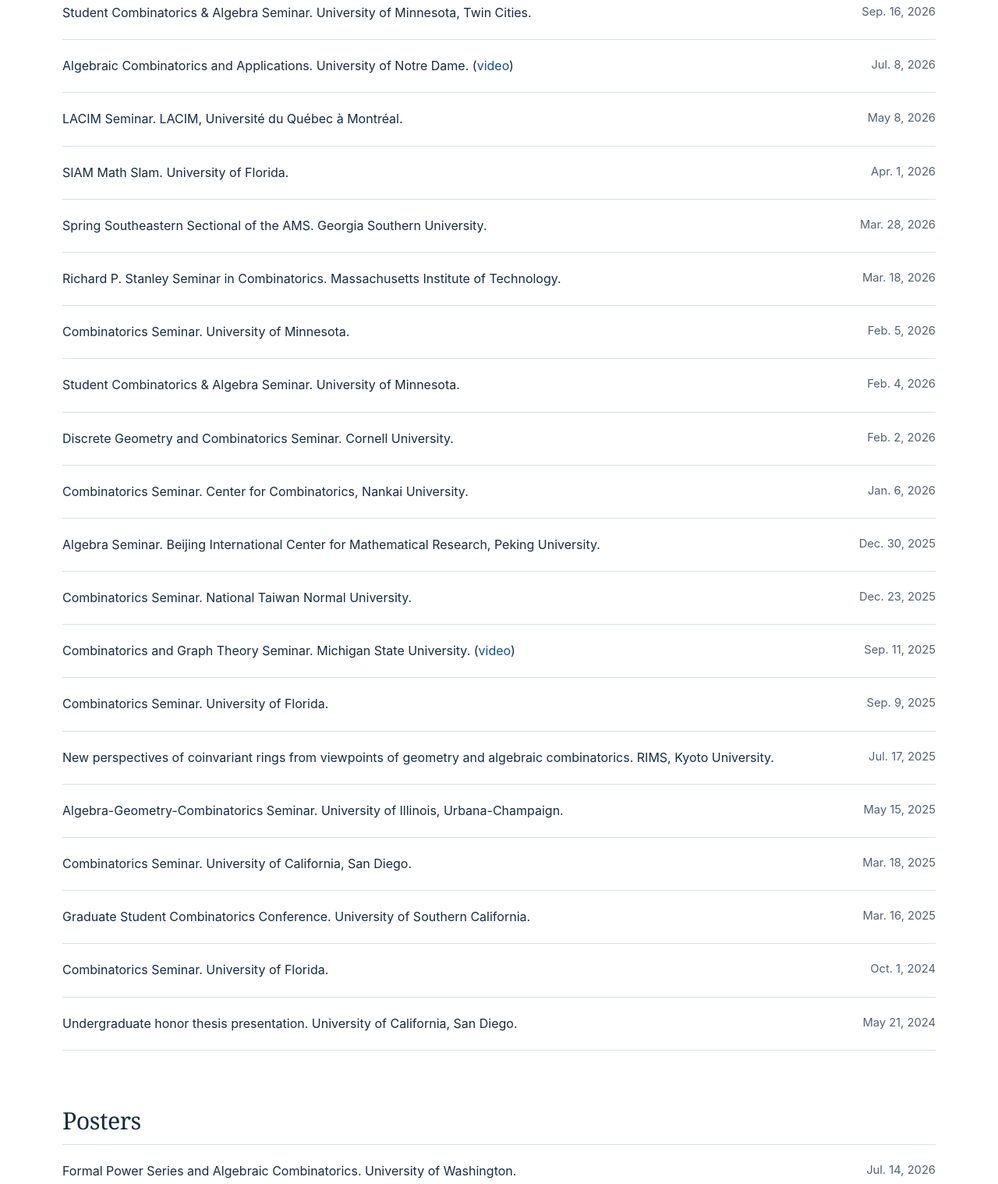
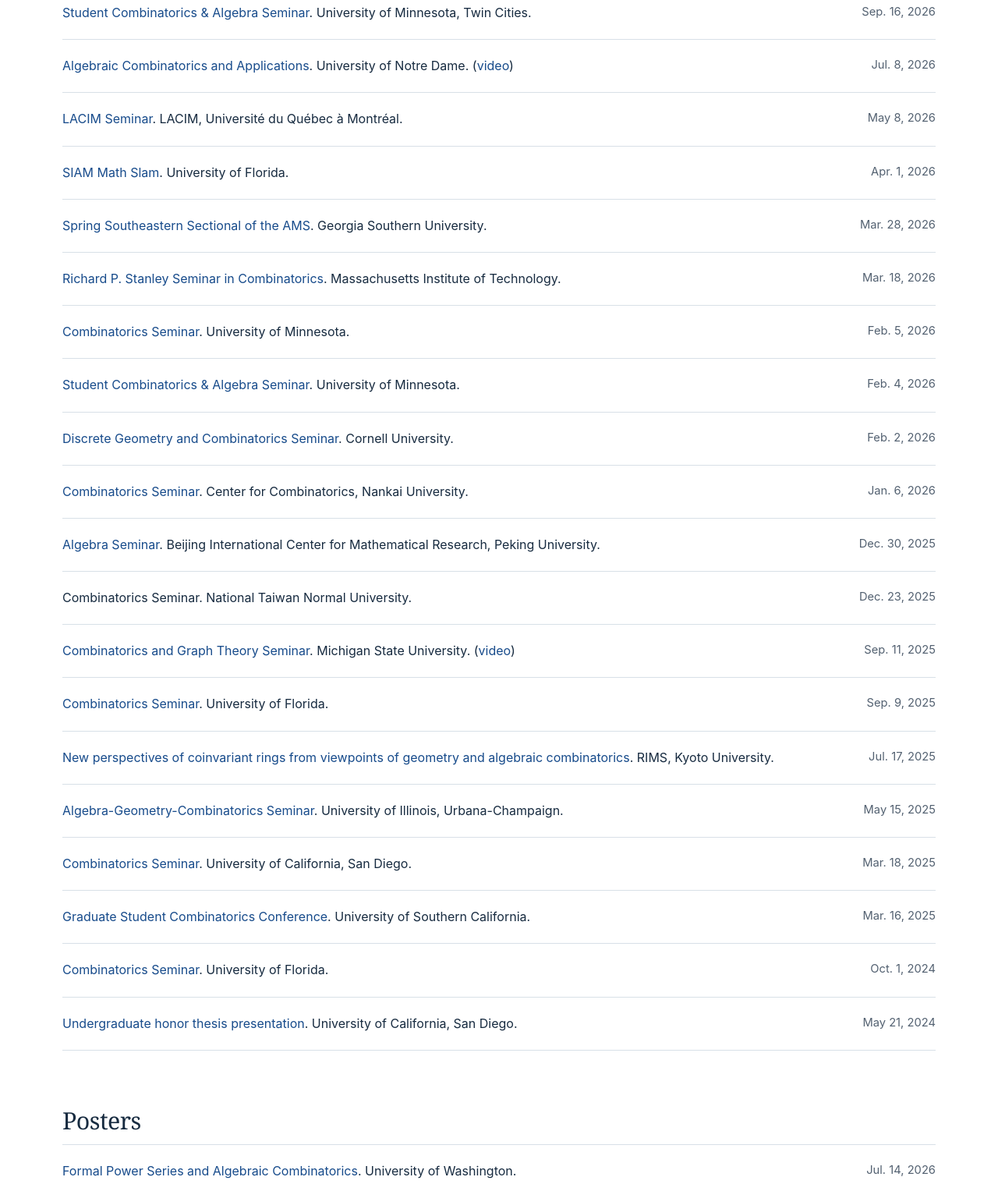
Before and after one commit to jackchoumath/jackchoumath.github.io, a plain HTML site: page talks.html in a window 1280 px wide. Shown: the part 591-2109 px from the top of the page at 78% size. Drawn offline with Linux system fonts and the light colour scheme.

Commit message:
Add official links to talks

```diff
--- a/talks.html
+++ b/talks.html
@@ -64,34 +64,34 @@
     <section class="talk-group" aria-labelledby="upcoming-title">
       <div class="section-heading"><h2 id="upcoming-title">Upcoming talks</h2></div>
       <ul class="talk-list">
-        <li><span>Crystals, Schubert calculus, and Beyond. Joint Mathematics Meetings.</span><time datetime="2027-01-12">Jan. 12, 2027</time></li>
-        <li><span>Combinatorics Seminar. University of Kansas.</span><time datetime="2026-10-23">Oct. 23, 2026</time></li>
+        <li><span><a href="https://meetings.ams.org/math/jmm2027/meetingapp.cgi/Session/18067">Crystals, Schubert calculus, and Beyond</a>. Joint Mathematics Meetings.</span><time datetime="2027-01-12">Jan. 12, 2027</time></li>
+        <li><span><a href="https://math.ku.edu/seminars-fall-2026">Combinatorics Seminar</a>. University of Kansas.</span><time datetime="2026-10-23">Oct. 23, 2026</time></li>
       </ul>
     </section>
 
     <section class="talk-group" aria-labelledby="past-title">
       <div class="section-heading"><h2 id="past-title">Past talks</h2></div>
       <ul class="talk-list">
-        <li><span>Student Combinatorics &amp; Algebra Seminar. University of Minnesota, Twin Cities.</span><time datetime="2026-09-16">Sep. 16, 2026</time></li>
-        <li><span>Algebraic Combinatorics and Applications. University of Notre Dame. (<a href="https://www.youtube.com/watch?v=9djZc-cgcRk">video</a>)</span><time datetime="2026-07-08">Jul. 8, 2026</time></li>
-        <li><span>LACIM Seminar. LACIM, Université du Québec à Montréal.</span><time datetime="2026-05-08">May 8, 2026</time></li>
-        <li><span>SIAM Math Slam. University of Florida.</span><time datetime="2026-04-01">Apr. 1, 2026</time></li>
-        <li><span>Spring Southeastern Sectional of the AMS. Georgia Southern University.</span><time datetime="2026-03-28">Mar. 28, 2026</time></li>
-        <li><span>Richard P. Stanley Seminar in Combinatorics. Massachusetts Institute of Technology.</span><time datetime="2026-03-18">Mar. 18, 2026</time></li>
-        <li><span>Combinatorics Seminar. University of Minnesota.</span><time datetime="2026-02-05">Feb. 5, 2026</time></li>
-        <li><span>Student Combinatorics &amp; Algebra Seminar. University of Minnesota.</span><time datetime="2026-02-04">Feb. 4, 2026</time></li>
-        <li><span>Discrete Geometry and Combinatorics Seminar. Cornell University.</span><time datetime="2026-02-02">Feb. 2, 2026</time></li>
-        <li><span>Combinatorics Seminar. Center for Combinatorics, Nankai University.</span><time datetime="2026-01-06">Jan. 6, 2026</time></li>
-        <li><span>Algebra Seminar. Beijing International Center for Mathematical Research, Peking University.</span><time datetime="2025-12-30">Dec. 30, 2025</time></li>
+        <li><span><a href="https://sites.google.com/umn.edu/umn-scas-seminar/home">Student Combinatorics &amp; Algebra Seminar</a>. University of Minnesota, Twin Cities.</span><time datetime="2026-09-16">Sep. 16, 2026</time></li>
+        <li><span><a href="https://sites.nd.edu/cmnd2026-thematic-program/">Algebraic Combinatorics and Applications</a>. University of Notre Dame. (<a href="https://www.youtube.com/watch?v=9djZc-cgcRk">video</a>)</span><time datetime="2026-07-08">Jul. 8, 2026</time></li>
+        <li><span><a href="https://lacim.uqam.ca/en/seminar.html">LACIM Seminar</a>. LACIM, Université du Québec à Montréal.</span><time datetime="2026-05-08">May 8, 2026</time></li>
+        <li><span><a href="https://siam.math.ufl.edu/math-slam/">SIAM Math Slam</a>. University of Florida.</span><time datetime="2026-04-01">Apr. 1, 2026</time></li>
+        <li><span><a href="https://meetings.ams.org/math/spring2026se/meetingapp.cgi">Spring Southeastern Sectional of the AMS</a>. Georgia Southern University.</span><time datetime="2026-03-28">Mar. 28, 2026</time></li>
+        <li><span><a href="https://math.mit.edu/combin/">Richard P. Stanley Seminar in Combinatorics</a>. Massachusetts Institute of Technology.</span><time datetime="2026-03-18">Mar. 18, 2026</time></li>
+        <li><span><a href="https://combinatoricsseminar.math.umn.edu/seminar-s26">Combinatorics Seminar</a>. University of Minnesota.</span><time datetime="2026-02-05">Feb. 5, 2026</time></li>
+        <li><span><a href="https://sites.google.com/umn.edu/umn-scas-seminar/home">Student Combinatorics &amp; Algebra Seminar</a>. University of Minnesota.</span><time datetime="2026-02-04">Feb. 4, 2026</time></li>
+        <li><span><a href="https://pi.math.cornell.edu/~webgeo/">Discrete Geometry and Combinatorics Seminar</a>. Cornell University.</span><time datetime="2026-02-02">Feb. 2, 2026</time></li>
+        <li><span><a href="https://cfc.nankai.edu.cn/2025/1231/c28104a587994/page.htm">Combinatorics Seminar</a>. Center for Combinatorics, Nankai University.</span><time datetime="2026-01-06">Jan. 6, 2026</time></li>
+        <li><span><a href="https://bicmr.pku.edu.cn/content/show/34-3827.html">Algebra Seminar</a>. Beijing International Center for Mathematical Research, Peking University.</span><time datetime="2025-12-30">Dec. 30, 2025</time></li>
         <li><span>Combinatorics Seminar. National Taiwan Normal University.</span><time datetime="2025-12-23">Dec. 23, 2025</time></li>
-        <li><span>Combinatorics and Graph Theory Seminar. Michigan State University. (<a href="https://users.math.msu.edu/group/combinatorics-graph-theory-seminar/chou.mp4">video</a>)</span><time datetime="2025-09-11">Sep. 11, 2025</time></li>
-        <li><span>Combinatorics Seminar. University of Florida.</span><time datetime="2025-09-09">Sep. 9, 2025</time></li>
-        <li><span>New perspectives of coinvariant rings from viewpoints of geometry and algebraic combinatorics. RIMS, Kyoto University.</span><time datetime="2025-07-17">Jul. 17, 2025</time></li>
-        <li><span>Algebra-Geometry-Combinatorics Seminar. University of Illinois, Urbana-Champaign.</span><time datetime="2025-05-15">May 15, 2025</time></li>
-        <li><span>Combinatorics Seminar. University of California, San Diego.</span><time datetime="2025-03-18">Mar. 18, 2025</time></li>
-        <li><span>Graduate Student Combinatorics Conference. University of Southern California.</span><time datetime="2025-03-16">Mar. 16, 2025</time></li>
-        <li><span>Combinatorics Seminar. University of Florida.</span><time datetime="2024-10-01">Oct. 1, 2024</time></li>
-        <li><span>Undergraduate honor thesis presentation. University of California, San Diego.</span><time datetime="2024-05-21">May 21, 2024</time></li>
+        <li><span><a href="https://users.math.msu.edu/group/combinatorics-graph-theory-seminar/previous.html">Combinatorics and Graph Theory Seminar</a>. Michigan State University. (<a href="https://users.math.msu.edu/group/combinatorics-graph-theory-seminar/chou.mp4">video</a>)</span><time datetime="2025-09-11">Sep. 11, 2025</time></li>
+        <li><span><a href="https://people.clas.ufl.edu/jesse-kim/combinatorics-seminar/">Combinatorics Seminar</a>. University of Florida.</span><time datetime="2025-09-09">Sep. 9, 2025</time></li>
+        <li><span><a href="https://sites.google.com/view/coinvariantrings2025">New perspectives of coinvariant rings from viewpoints of geometry and algebraic combinatorics</a>. RIMS, Kyoto University.</span><time datetime="2025-07-17">Jul. 17, 2025</time></li>
+        <li><span><a href="https://calendars.illinois.edu/detail/7684/33519204">Algebra-Geometry-Combinatorics Seminar</a>. University of Illinois, Urbana-Champaign.</span><time datetime="2025-05-15">May 15, 2025</time></li>
+        <li><span><a href="https://www.math.ucsd.edu/seminar/grothendieck-polynomials-inverse-fireworks-permutations">Combinatorics Seminar</a>. University of California, San Diego.</span><time datetime="2025-03-18">Mar. 18, 2025</time></li>
+        <li><span><a href="https://sites.google.com/usc.edu/gscc-2025/schedule">Graduate Student Combinatorics Conference</a>. University of Southern California.</span><time datetime="2025-03-16">Mar. 16, 2025</time></li>
+        <li><span><a href="https://combinatorics.math.ufl.edu/seminar/">Combinatorics Seminar</a>. University of Florida.</span><time datetime="2024-10-01">Oct. 1, 2024</time></li>
+        <li><span><a href="https://mathematicalsciences.ucsd.edu/news-events/news/honors-presentations-2024-0">Undergraduate honor thesis presentation</a>. University of California, San Diego.</span><time datetime="2024-05-21">May 21, 2024</time></li>
       </ul>
     </section>
 
@@ -100,7 +100,7 @@
         <h2 id="posters-title">Posters</h2>
       </div>
       <ul class="talk-list">
-        <li><span>Formal Power Series and Algebraic Combinatorics. University of Washington.</span><time datetime="2026-07-14">Jul. 14, 2026</time></li>
+        <li><span><a href="https://sites.math.washington.edu/fpsac2026/program/">Formal Power Series and Algebraic Combinatorics</a>. University of Washington.</span><time datetime="2026-07-14">Jul. 14, 2026</time></li>
       </ul>
     </section>
   </main>
```
